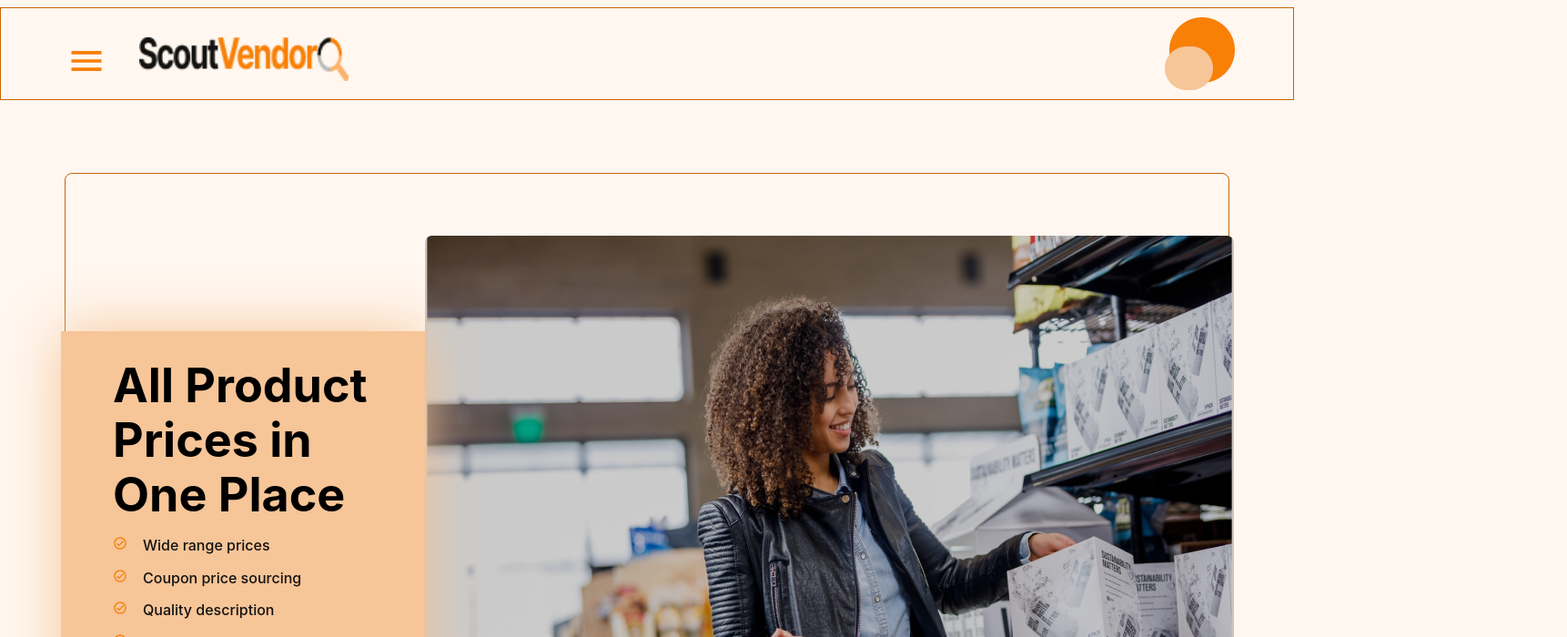
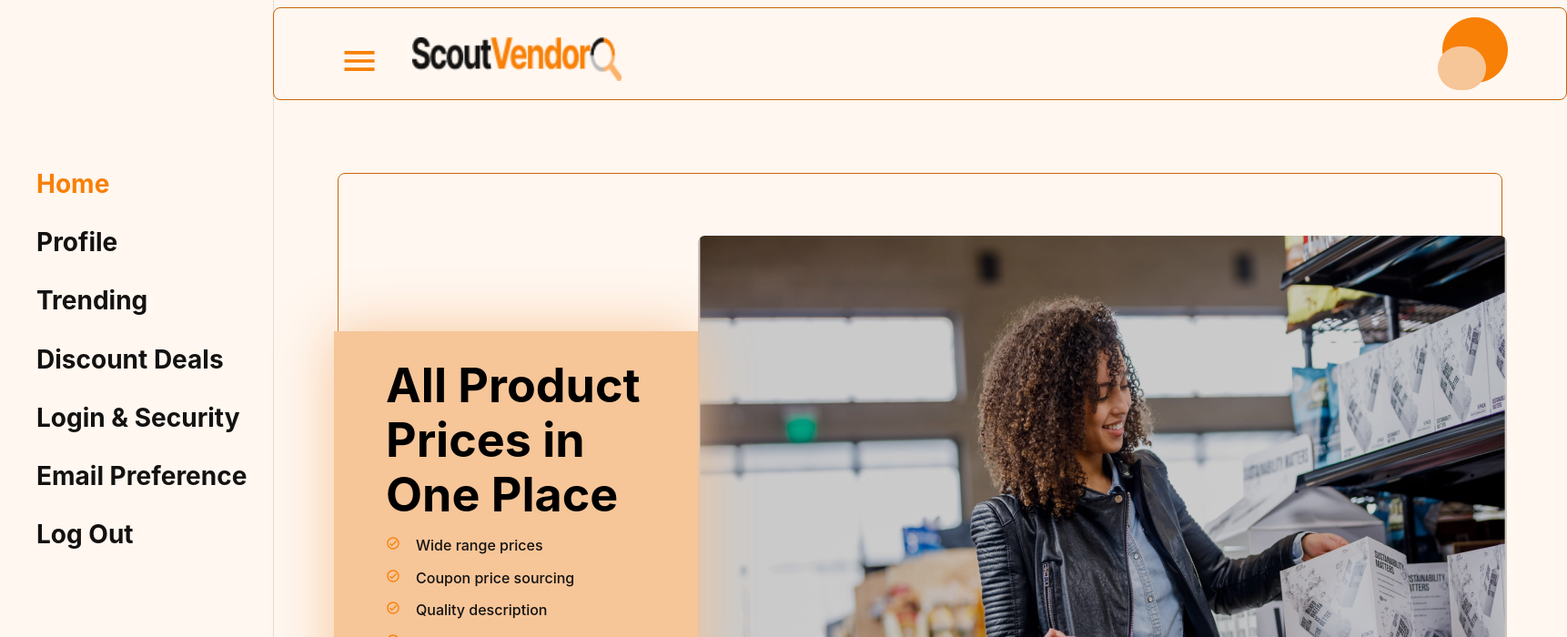
Before and after one commit to zuri-training/Price-Compare-Team-26-Front-End-Repo, a React (Create React App) app: page / in a window 1280 px wide. Shown: the top 700 px of the page at 91% size, 1722 px wide, since content can reach past the window. Built offline with nearby package versions, Linux system fonts and the light colour scheme.

Commit message:
Edit state value in userSlice.
Add border-radius to navbar.

```diff
--- a/src/components/Navbar.js
+++ b/src/components/Navbar.js
@@ -35,6 +35,7 @@ const NavContainer = styled.nav`
   display: flex;
   justify-content: space-between;
   padding: 10px 64px;
+  border-radius: var(--borderRadius);
 
 
   .menu_logo {
--- a/src/features/user/userSlice.js
+++ b/src/features/user/userSlice.js
@@ -1,7 +1,7 @@
 import { createSlice } from "@reduxjs/toolkit";
 
 const initialState = {
-    isSidebarOpen: true
+    isSidebarOpen: false
 }
 
 const userSlice = createSlice({
```
